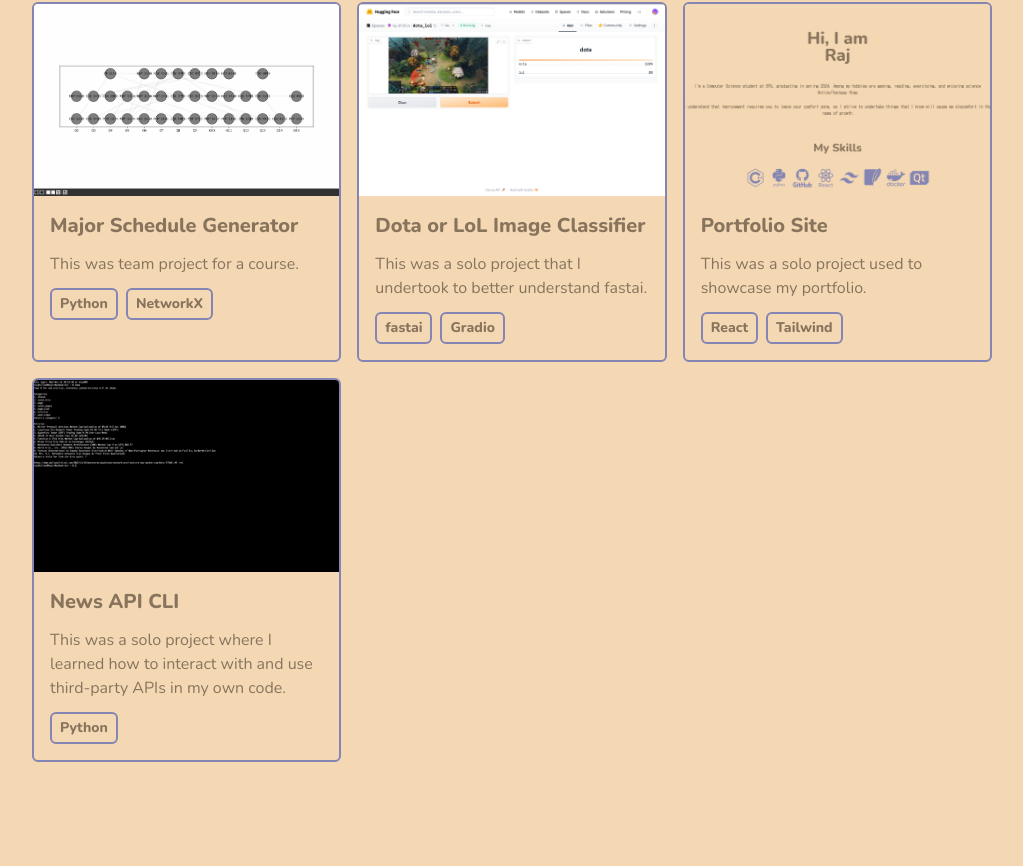
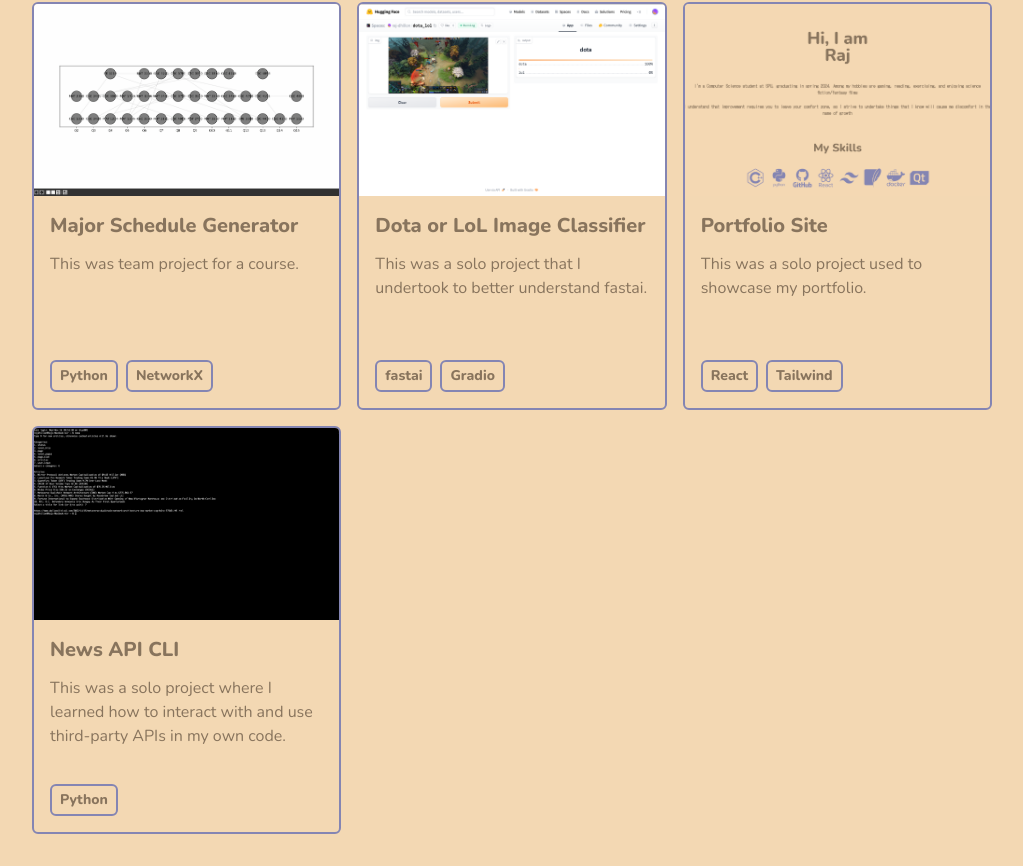
Before and after one commit to raj-dhillon/portfolio-site, a React (Create React App) app: page / in a window 1280 px wide. Shown: the part 1430-2296 px from the top of the page, without its empty margins (128-1151 px from the left). Before the commit the page ends 2224 px from the top, so only its background shows below. Built offline with nearby package versions, Linux system fonts and the light colour scheme; a web font is replaced by a local one.

Commit message:
fixed formatting for descriptions

```diff
--- a/src/components/ProjectsItem.jsx
+++ b/src/components/ProjectsItem.jsx
@@ -7,7 +7,10 @@
 
             <div className='w-full p-4'>
                 <h3 className='text-lg md:text-xl mb-2 md:mb-3 font-semibold'>{title}</h3>
-                <h4 className='mb-2 md:mb-3'>{desc}</h4>
+                <div className='mb-2 md:mb-3 overflow-y-auto h-20 md:h-24'>
+                    <h4>{desc}</h4>
+                </div>
+
                 <p className='flex flex-wrap gap-2 items-center justify-start text-xs md:text-sm'>
                     {stack.map(item => (
                         <span className='inline-block px-2 py-1 font-semibold border-2 border-projects-border rounded-md'>
```
